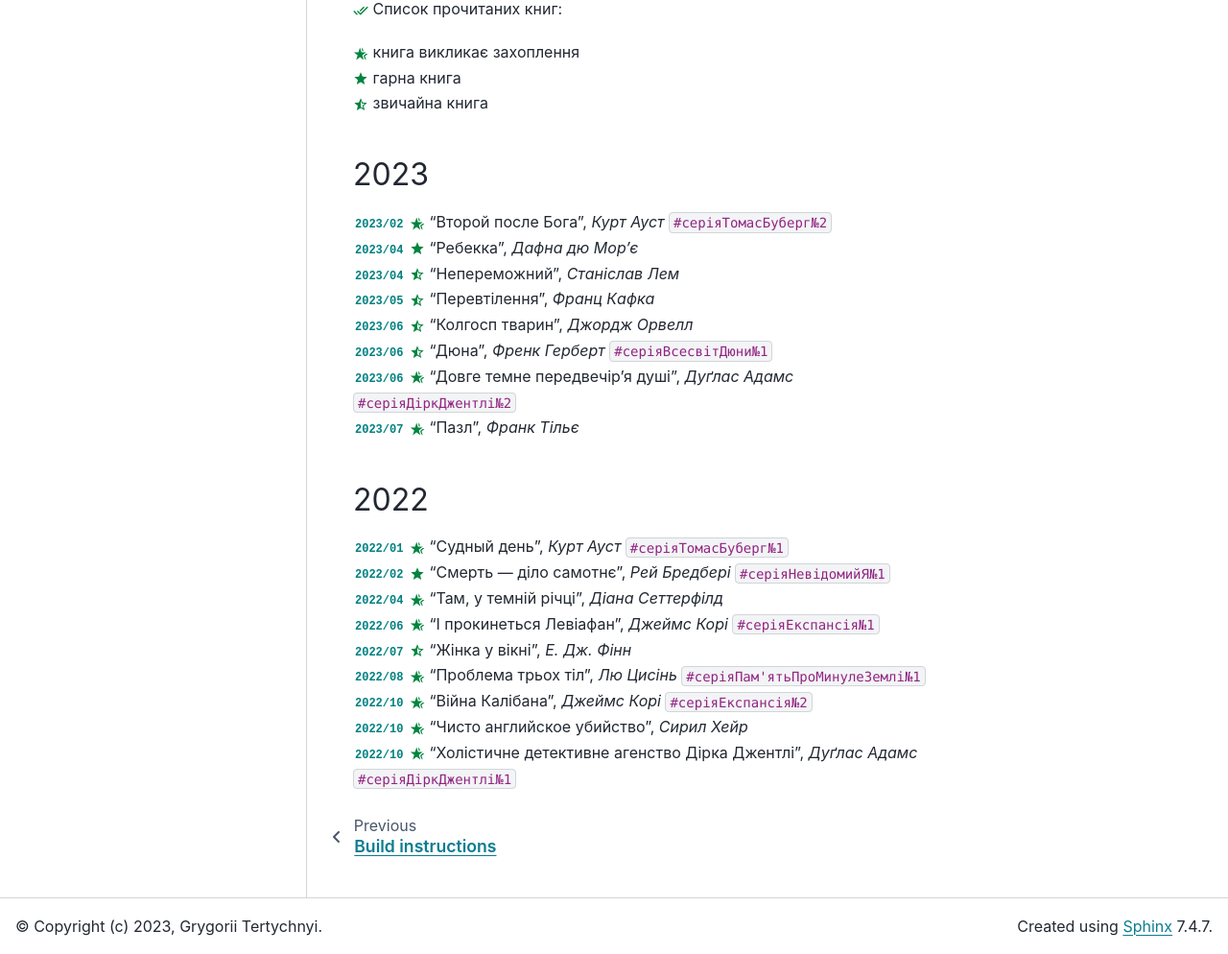
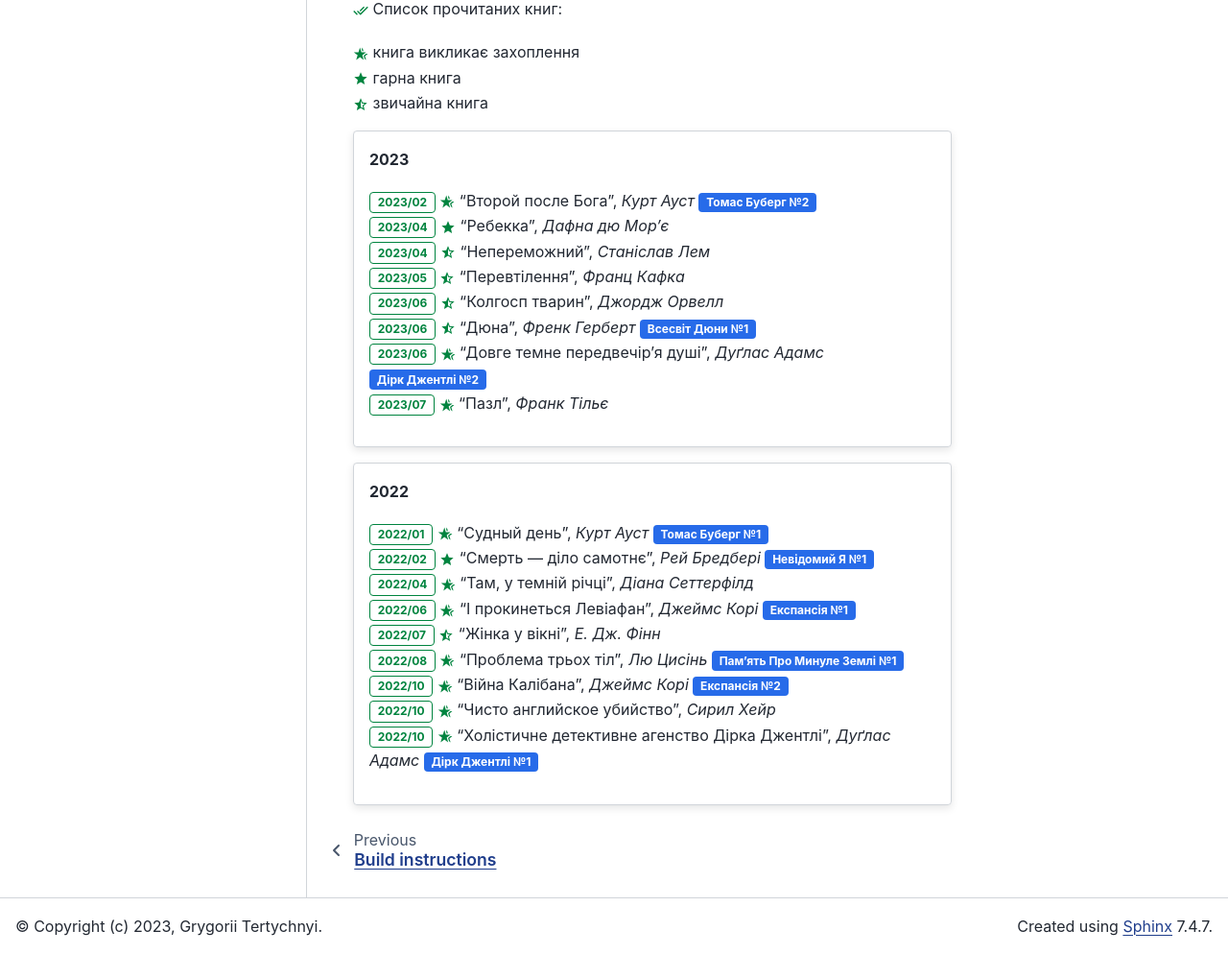
Before and after one commit to grembeter/randoc, a Sphinx documentation site: the page built from docs/source/books.rst, in a window 1280 px wide and 1307 px high, cut to the strip 313-1307 px from the top of the window. Shown: the whole strip at 96% size. Built offline with Sphinx 7.4.7 and the PyData theme 0.15.4, drawn with Linux system fonts in a browser that asks for light colours.

Commit message:
books: add badges
Signed-off-by: grygorii tertychnyi <grembeter@outlook.com>

```diff
--- /dev/null
+++ b/docs/source/_static/css/custom.css
@@ -0,0 +1,3 @@
+html[data-theme="light"] {
+    --pst-color-primary: #203e8c;
+}
--- a/docs/source/_static/css/roles.css
+++ /dev/null
@@ -1,12 +0,0 @@
-.teal {
-    color: teal;
-    font-family: monospace;
-    font-weight: bold;
-    font-size: 75%;
-    white-space: nowrap;
-    padding: 1px 2px;
-    box-sizing: border-box;
-    background-origin: padding-box;
-    background-clip: border-box;
-    border-style: none;
-}
--- a/docs/source/books.rst
+++ b/docs/source/books.rst
@@ -14,27 +14,25 @@
 | |/| гарна книга
 | |-| звичайна книга
 
-2023
-====
+.. card:: 2023
 
-| :teal:`2023/02` |+| "Второй после Бога", *Курт Ауст* ``#серіяТомасБуберг№2``
-| :teal:`2023/04` |/| "Ребекка", *Дафна дю Мор’є*
-| :teal:`2023/04` |-| "Непереможний", *Станіслав Лем*
-| :teal:`2023/05` |-| "Перевтілення", *Франц Кафка*
-| :teal:`2023/06` |-| "Колгосп тварин", *Джордж Орвелл*
-| :teal:`2023/06` |-| "Дюна", *Френк Герберт* ``#серіяВсесвітДюни№1``
-| :teal:`2023/06` |+| "Довге темне передвечір’я душі", *Дуґлас Адамс* ``#серіяДіркДжентлі№2``
-| :teal:`2023/07` |+| "Пазл", *Франк Тільє*
+   | :bdg-success-line:`2023/02` |+| "Второй после Бога", *Курт Ауст* :bdg-info:`Томас Буберг №2`
+   | :bdg-success-line:`2023/04` |/| "Ребекка", *Дафна дю Мор’є*
+   | :bdg-success-line:`2023/04` |-| "Непереможний", *Станіслав Лем*
+   | :bdg-success-line:`2023/05` |-| "Перевтілення", *Франц Кафка*
+   | :bdg-success-line:`2023/06` |-| "Колгосп тварин", *Джордж Орвелл*
+   | :bdg-success-line:`2023/06` |-| "Дюна", *Френк Герберт* :bdg-info:`Всесвіт Дюни №1`
+   | :bdg-success-line:`2023/06` |+| "Довге темне передвечір’я душі", *Дуґлас Адамс* :bdg-info:`Дірк Джентлі №2`
+   | :bdg-success-line:`2023/07` |+| "Пазл", *Франк Тільє*
 
-2022
-====
+.. card:: 2022
 
-| :teal:`2022/01` |+| "Судный день", *Курт Ауст* ``#серіяТомасБуберг№1``
-| :teal:`2022/02` |/| "Смерть --- діло самотнє", *Рей Бредбері* ``#серіяНевідомийЯ№1``
-| :teal:`2022/04` |+| "Там, у темній річці", *Діана Сеттерфілд*
-| :teal:`2022/06` |+| "І прокинеться Левіафан", *Джеймс Корі* ``#серіяЕкспансія№1``
-| :teal:`2022/07` |-| "Жінка у вікні", *Е. Дж. Фінн*
-| :teal:`2022/08` |+| "Проблема трьох тіл", *Лю Цисінь* ``#серіяПам'ятьПроМинулеЗемлі№1``
-| :teal:`2022/10` |+| "Війна Калібана", *Джеймс Корі* ``#серіяЕкспансія№2``
-| :teal:`2022/10` |+| "Чисто английское убийство", *Сирил Хейр*
-| :teal:`2022/10` |+| "Холістичне детективне агенство Дірка Джентлі", *Дуґлас Адамс* ``#серіяДіркДжентлі№1``
+   | :bdg-success-line:`2022/01` |+| "Судный день", *Курт Ауст* :bdg-info:`Томас Буберг №1`
+   | :bdg-success-line:`2022/02` |/| "Смерть --- діло самотнє", *Рей Бредбері* :bdg-info:`Невідомий Я №1`
+   | :bdg-success-line:`2022/04` |+| "Там, у темній річці", *Діана Сеттерфілд*
+   | :bdg-success-line:`2022/06` |+| "І прокинеться Левіафан", *Джеймс Корі* :bdg-info:`Експансія №1`
+   | :bdg-success-line:`2022/07` |-| "Жінка у вікні", *Е. Дж. Фінн*
+   | :bdg-success-line:`2022/08` |+| "Проблема трьох тіл", *Лю Цисінь* :bdg-info:`Пам'ять Про Минуле Землі №1`
+   | :bdg-success-line:`2022/10` |+| "Війна Калібана", *Джеймс Корі* :bdg-info:`Експансія №2`
+   | :bdg-success-line:`2022/10` |+| "Чисто английское убийство", *Сирил Хейр*
+   | :bdg-success-line:`2022/10` |+| "Холістичне детективне агенство Дірка Джентлі", *Дуґлас Адамс* :bdg-info:`Дірк Джентлі №1`
--- a/docs/source/conf.py
+++ b/docs/source/conf.py
@@ -20,7 +20,7 @@
 html_theme = "pydata_sphinx_theme"
 html_static_path = ["_static"]
 html_css_files = [
-    "css/roles.css"
+    "css/custom.css"
 ]
 html_short_title = html_title = "RanDoc"
 html_context = {
```
